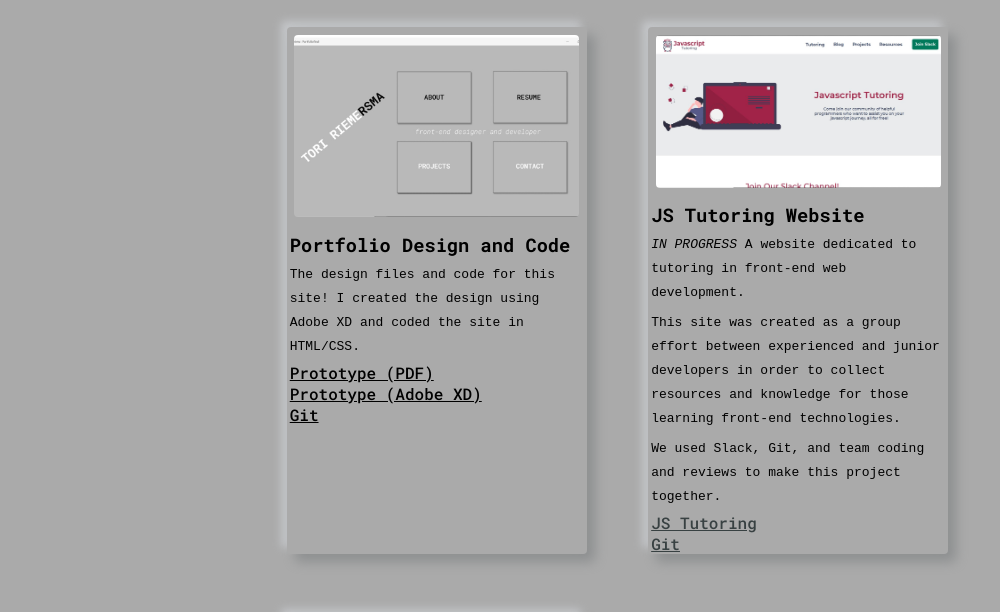
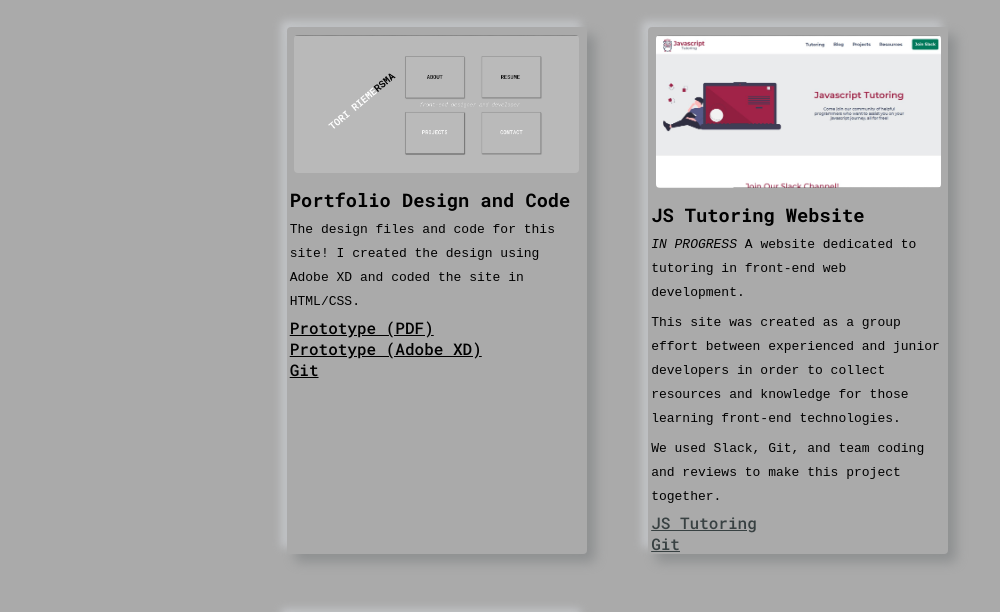
Before and after one commit to triemers/portfolio, a plain HTML site: page projects.html in a window 1280 px wide. Shown: the part 122-734 px from the top of the page, without its empty margins (0-1000 px from the left). Drawn offline with Linux system fonts and the light colour scheme.

Commit message:
preview img

```diff
--- a/projects.html
+++ b/projects.html
@@ -25,7 +25,7 @@
           <h1>Welcome to my projects page</h1>
           <div class="container">
             <div class="card">
-                <img src="projects/imgs/portfoliopreview.jpg" alt="portfolio design" class="img">
+                <img src="projects/imgs/portpreview.jpg" alt="portfolio design" class="img">
                 <h3>Portfolio Design and Code</h3>
                 <p class="desc">The design files and code for this site! I created the design using Adobe XD and coded the site in HTML/CSS.</p>
                 <a href="projects/Portfoliofinal.pdf" alt="pdffiles" target="_blank">Prototype (PDF)</a><br>
```
Also changed, not shown: projects/imgs/portfoliopreview.jpg (deleted), projects/imgs/portpreview.jpg (added).
